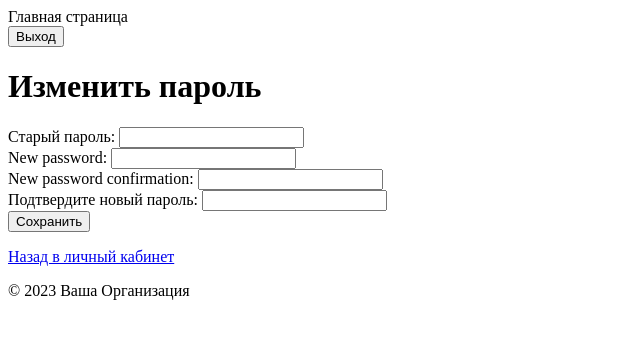
After one commit to PROF-Development/hih2023_junior, a Django app: page /change_password/ in a window 1280 px wide. The commit adds this page. Shown: the top 339 px of the page, without its empty margins (0-640 px from the left). Run offline with Django 4.2, Linux system fonts and the light colour scheme; the visitor is signed in with stand-in values (Sample User, id 1).

Commit message:
change password, reset password, profile, forms

```diff
--- a/hih2023/hih2023/settings.py
+++ b/hih2023/hih2023/settings.py
@@ -116,6 +116,8 @@ USE_TZ = True
 
 LOGIN_REDIRECT_URL = 'search:index'
 
+LOGOUT_REDIRECT_URL = 'search:index'
+
 # Static files (CSS, JavaScript, Images)
 # https://docs.djangoproject.com/en/4.2/howto/static-files/
 
--- a/hih2023/hih2023/urls.py
+++ b/hih2023/hih2023/urls.py
@@ -1,38 +1,12 @@
-"""
-URL configuration for hih2023 project.
-
-The `urlpatterns` list routes URLs to views. For more information please see:
-    https://docs.djangoproject.com/en/4.2/topics/http/urls/
-Examples:
-Function views
-    1. Add an import:  from my_app import views
-    2. Add a URL to urlpatterns:  path('', views.home, name='home')
-Class-based views
-    1. Add an import:  from other_app.views import Home
-    2. Add a URL to urlpatterns:  path('', Home.as_view(), name='home')
-Including another URLconf
-    1. Import the include() function: from django.urls import include, path
-    2. Add a URL to urlpatterns:  path('blog/', include('blog.urls'))
-"""
 from django.contrib import admin
 from django.urls import path, include
-from django.contrib.auth.forms import UserCreationForm
-from django.views.generic.edit import CreateView
-from search.forms import RegistrationForm
-# from . import views
-from search.views import registration_view
+
+from search.views import registration_view, change_password
 
 urlpatterns = [
     path('admin/', admin.site.urls),
     path('', include('search.urls', namespace='search')),
     path('auth/', include('django.contrib.auth.urls')),
-    # path(
-    #     'auth/registration/',
-    #     CreateView.as_view(
-    #         template_name='registration/registration_form.html',
-    #         form_class=RegistrationForm,
-    #     ),
-    #     name='registration',
-    # ),
     path('auth/registration/', registration_view, name='registration'),
+    path('change_password/', change_password, name='change_password'),
 ]
--- a/hih2023/search/forms.py
+++ b/hih2023/search/forms.py
@@ -1,5 +1,6 @@
 from django import forms
 from django.contrib.auth.models import User
+from django.contrib.auth.forms import SetPasswordForm
 
 
 class RegistrationForm(forms.Form):
@@ -15,3 +16,21 @@ class RegistrationForm(forms.Form):
         user.first_name = full_name
         user.save()
         return user
+
+
+class CustomPasswordChangeForm(SetPasswordForm):
+    old_password = forms.CharField(
+        label="Старый пароль",
+        widget=forms.PasswordInput(attrs={'class': 'form-control'}),
+    )
+    new_password = forms.CharField(
+        label="Подтвердите пароль",
+        widget=forms.PasswordInput(attrs={'class': 'form-control'}),
+    )
+    confirm_new_password = forms.CharField(
+        label="Подтвердите новый пароль",
+        widget=forms.PasswordInput(attrs={'class': 'form-control'}),
+    )
+
+    class Meta:
+        model = User
--- a/hih2023/search/urls.py
+++ b/hih2023/search/urls.py
@@ -6,11 +6,5 @@ app_name = 'search'
 
 urlpatterns = [
     path('', views.index, name='index'),
-    # path('profile/<username>/', views.profile_detail, name='profile'),
-    # path(
-    #     'profile/<username>/edit/',
-    #     views.ProfileUpdateView.as_view(),
-    #     name='edit_profile'
-    # ),
-    path('auth/registration/', views.registration_view, name='registration'),
+    path('profile/<username>/', views.profile_detail, name='profile'),
 ]
--- a/hih2023/search/views.py
+++ b/hih2023/search/views.py
@@ -1,53 +1,19 @@
 from django.shortcuts import render, redirect, get_object_or_404
-from django.contrib.auth import login
-from django.urls import reverse
-from django.contrib.auth.mixins import LoginRequiredMixin
-from django.views.generic import UpdateView
-from django.contrib.auth.forms import UserCreationForm
-from django.views.generic.edit import CreateView
-from django.urls import reverse_lazy
-from .forms import RegistrationForm
+from django.contrib.auth import update_session_auth_hash, login
+from django.contrib.auth.decorators import login_required
+
+from .forms import RegistrationForm, CustomPasswordChangeForm
 from .models import User
 
 
-# def profile_detail(request, username):
-#     template = 'search/profile.html'
-#     profile = get_object_or_404(User, username=username)
-#     context = {
-#         'profile': profile,
-#     }
-#
-#     return render(request, template, context)
-#
-#
-# class ProfileUpdateView(LoginRequiredMixin, UpdateView):
-#     model = User
-#     template_name = 'registration/password_change_form.html'
-#     form_class = RegistrationForm
-#
-#     def get_object(self, queryset=None):
-#         if self.request.user.is_authenticated:
-#             profile, created = User.objects.get_or_create(
-#                 user=self.request.user
-#             )
-#             return profile
-#
-#     def dispatch(self, request, *args, **kwargs):
-#         instance = self.get_object()
-#         if instance.user == self.request.user:
-#             return super().dispatch(request, *args, **kwargs)
-#
-#     def form_valid(self, form):
-#         profile = form.save(commit=False)
-#         profile.user.username = form.cleaned_data['full_name']
-#         profile.user.email = form.cleaned_data['email']
-#         profile.user.password = form.cleaned_data['password']
-#         profile.user.save()
-#         profile.save()
-#         return super().form_valid(form)
-#
-#     def get_success_url(self):
-#         return reverse('search:index')
+def profile_detail(request, username):
+    template = 'search/profile.html'
+    profile = get_object_or_404(User, username=username)
+    context = {
+        'profile': profile,
+    }
+
+    return render(request, template, context)
 
 
 def index(request):
@@ -62,19 +28,30 @@ def index(request):
     else:
         return render(request, template)
 
-from django.shortcuts import render, redirect
-from .forms import RegistrationForm
 
 def registration_view(request):
+    template = 'registration/registration_form.html'
     if request.method == 'POST':
         form = RegistrationForm(request.POST)
         if form.is_valid():
             user = form.save()
-            # Логиним пользователя после успешной регистрации
-            from django.contrib.auth import login
             login(request, user)
-
+            return redirect('search:index')
     else:
         form = RegistrationForm()
 
-    return render(request, 'registration/registration_form.html', {'form': form})
+    return render(request, template, {'form': form})
+
+
+@login_required
+def change_password(request):
+    template = 'registration/password_change_form.html'
+    if request.method == 'POST':
+        form = CustomPasswordChangeForm(request.user, request.POST)
+        if form.is_valid():
+            user = form.save()
+            update_session_auth_hash(request, user)
+            return redirect('search:profile')
+    else:
+        form = CustomPasswordChangeForm(request.user)
+    return render(request, template, {'form': form})
--- a/hih2023/templates/registration/logged_out.html
+++ b/hih2023/templates/registration/password_change_done.html
@@ -3,10 +3,9 @@
   <div class="col d-flex justify-content-center">
     <div class="card" style="width: 40rem;">
       <div class="card-header">
-        Вы вышли из системы!
+        Пароль успешно изменён!
       </div>
       <div class="card-body">
-        <p><a href="{% url 'login' %}">Войти снова</a></p>
         <p><a href="{% url 'search:index' %}">На главную</a></p>
       </div>
     </div>
--- /dev/null
+++ b/hih2023/templates/registration/password_change_form.html
@@ -0,0 +1,27 @@
+{% extends "base.html" %}
+
+{% block content %}
+  <h1>Изменить пароль</h1>
+  <form method="post">
+    {% csrf_token %}
+    {{ form.non_field_errors }}
+    {{ form.old_password.errors }}
+    <div class="form-group">
+      {{ form.old_password.label_tag }} {{ form.old_password }}
+    </div>
+    {{ form.new_password1.errors }}
+    <div class="form-group">
+      {{ form.new_password1.label_tag }} {{ form.new_password1 }}
+    </div>
+    {{ form.new_password2.errors }}
+    <div class="form-group">
+      {{ form.new_password2.label_tag }} {{ form.new_password2 }}
+    </div>
+    {{ form.confirm_new_password.errors }}
+    <div class="form-group">
+      {{ form.confirm_new_password.label_tag }} {{ form.confirm_new_password }}
+    </div>
+    <button type="submit" class="btn btn-primary">Сохранить</button>
+  </form>
+  <p><a href="{% url 'search:profile' username=request.user.username %}">Назад в личный кабинет</a></p>
+{% endblock %}
--- a/hih2023/templates/registration/registration_form.html
+++ b/hih2023/templates/registration/registration_form.html
@@ -9,12 +9,18 @@
       <div class="card-body">
         <form method="post">
           {% csrf_token %}
+          <div>
           {{ form.full_name.label_tag }}
           {{ form.full_name }}
+          </div>
+          <div>
           {{ form.email.label_tag }}
           {{ form.email }}
+          </div>
+          <div>
           {{ form.password.label_tag }}
           {{ form.password }}
+          </div>
           <button type="submit" class="btn btn-primary">Создать</button>
         </form>
       </div>
```
Also changed, not shown: hih2023/templates/registration/password_reset_form.html (added, +22 -0 lines), hih2023/templates/search/profile.html (added, +18 -0 lines).
